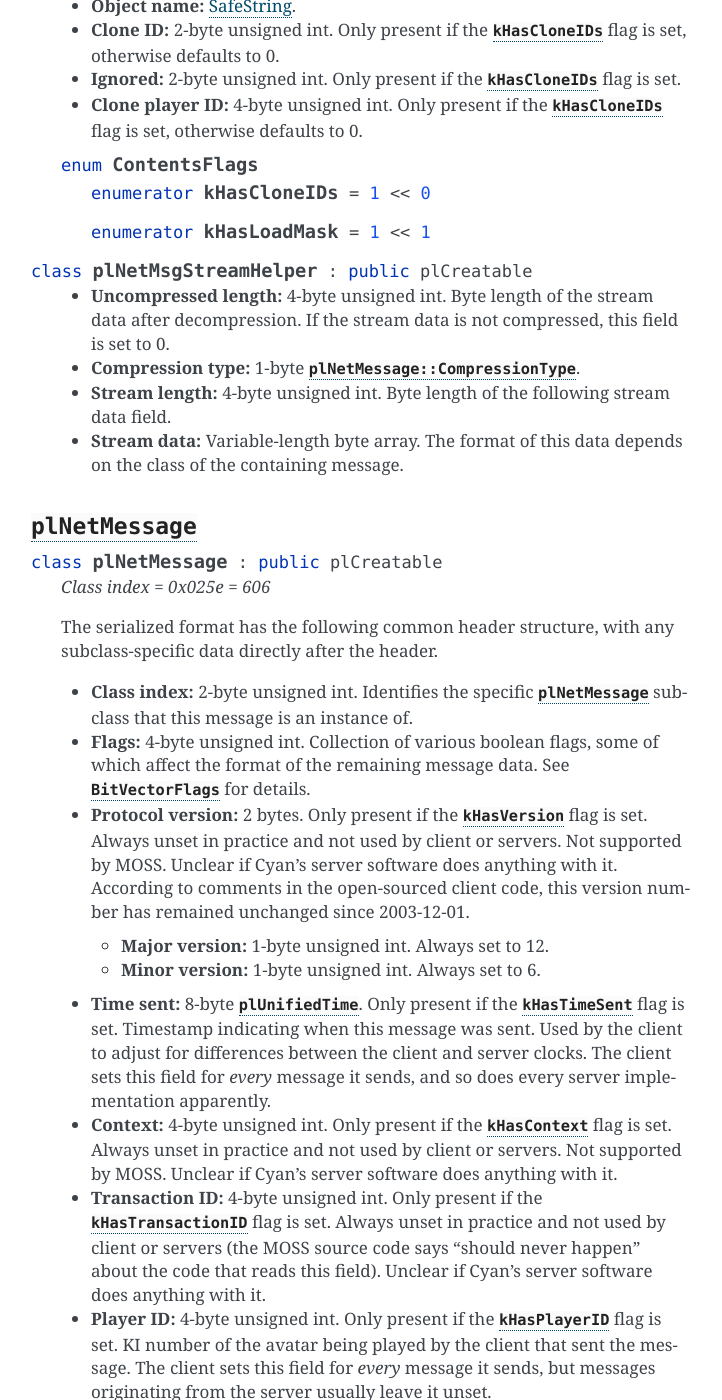
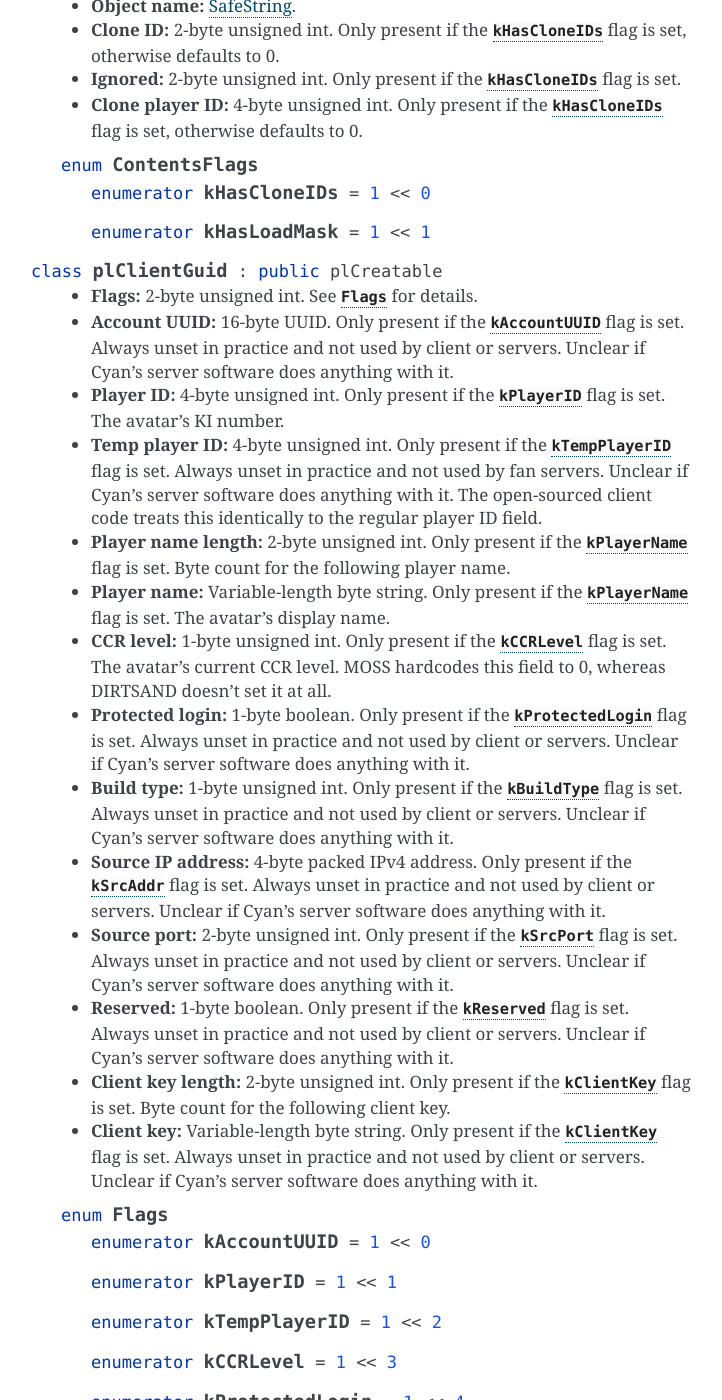
Before and after one commit to dgelessus/NAGUS, a Sphinx documentation site: the page built from docs/uru/game_server.rst, in a window 1280 px wide and 1400 px high, scrolled down 5246 px. Shown: the whole window, without its empty margins (389-1111 px from the left). Built offline with Sphinx 7.4.7, drawn with Linux system fonts in a browser that asks for light colours; some of the changed text lies outside the part shown.

Commit message:
Document structure of plNetMsgMembersList

```diff
--- a/docs/uru/game_server.rst
+++ b/docs/uru/game_server.rst
@@ -180,7 +180,7 @@
   * :cpp:class:`plNetMsgServerToClient` = 0x02b2 = 690 (abstract)
 
     * :cpp:class:`plNetMsgGroupOwner` = 0x0264 = 612 (server -> client)
-    * ``plNetMsgMembersList`` = 0x02ae = 686 (server -> client)
+    * :cpp:class:`plNetMsgMembersList` = 0x02ae = 686 (server -> client)
     * ``plNetMsgMemberUpdate`` = 0x02b1 = 689 (server -> client)
     * ``plNetMsgInitialAgeStateSent`` = 0x02b8 = 696 (server -> client)
   * ``plNetMsgListenListUpdate`` = 0x02c8 = 712 (client <-> server, unused, but client theoretically handles it)
@@ -305,6 +305,75 @@
       .. cpp:enumerator:: kHasCloneIDs = 1 << 0
       .. cpp:enumerator:: kHasLoadMask = 1 << 1
 
+.. cpp:class:: plClientGuid : public plCreatable
+
+   * **Flags:** 2-byte unsigned int.
+     See :cpp:enum:`Flags` for details.
+   * **Account UUID:** 16-byte UUID.
+     Only present if the :cpp:enumerator:`~Flags::kAccountUUID` flag is set.
+     Always unset in practice and not used by client or servers.
+     Unclear if Cyan's server software does anything with it.
+   * **Player ID:** 4-byte unsigned int.
+     Only present if the :cpp:enumerator:`~Flags::kPlayerID` flag is set.
+     The avatar's KI number.
+   * **Temp player ID:** 4-byte unsigned int.
+     Only present if the :cpp:enumerator:`~Flags::kTempPlayerID` flag is set.
+     Always unset in practice and not used by fan servers.
+     Unclear if Cyan's server software does anything with it.
+     The open-sourced client code treats this identically to the regular player ID field.
+   * **Player name length:** 2-byte unsigned int.
+     Only present if the :cpp:enumerator:`~Flags::kPlayerName` flag is set.
+     Byte count for the following player name.
+   * **Player name:** Variable-length byte string.
+     Only present if the :cpp:enumerator:`~Flags::kPlayerName` flag is set.
+     The avatar's display name.
+   * **CCR level:** 1-byte unsigned int.
+     Only present if the :cpp:enumerator:`~Flags::kCCRLevel` flag is set.
+     The avatar's current CCR level.
+     MOSS hardcodes this field to 0,
+     whereas DIRTSAND doesn't set it at all.
+   * **Protected login:** 1-byte boolean.
+     Only present if the :cpp:enumerator:`~Flags::kProtectedLogin` flag is set.
+     Always unset in practice and not used by client or servers.
+     Unclear if Cyan's server software does anything with it.
+   * **Build type:** 1-byte unsigned int.
+     Only present if the :cpp:enumerator:`~Flags::kBuildType` flag is set.
+     Always unset in practice and not used by client or servers.
+     Unclear if Cyan's server software does anything with it.
+   * **Source IP address:** 4-byte packed IPv4 address.
+     Only present if the :cpp:enumerator:`~Flags::kSrcAddr` flag is set.
+     Always unset in practice and not used by client or servers.
+     Unclear if Cyan's server software does anything with it.
+   * **Source port:** 2-byte unsigned int.
+     Only present if the :cpp:enumerator:`~Flags::kSrcPort` flag is set.
+     Always unset in practice and not used by client or servers.
+     Unclear if Cyan's server software does anything with it.
+   * **Reserved:** 1-byte boolean.
+     Only present if the :cpp:enumerator:`~Flags::kReserved` flag is set.
+     Always unset in practice and not used by client or servers.
+     Unclear if Cyan's server software does anything with it.
+   * **Client key length:** 2-byte unsigned int.
+     Only present if the :cpp:enumerator:`~Flags::kClientKey` flag is set.
+     Byte count for the following client key.
+   * **Client key:** Variable-length byte string.
+     Only present if the :cpp:enumerator:`~Flags::kClientKey` flag is set.
+     Always unset in practice and not used by client or servers.
+     Unclear if Cyan's server software does anything with it.
+
+   .. cpp:enum:: Flags
+
+      .. cpp:enumerator:: kAccountUUID = 1 << 0
+      .. cpp:enumerator:: kPlayerID = 1 << 1
+      .. cpp:enumerator:: kTempPlayerID = 1 << 2
+      .. cpp:enumerator:: kCCRLevel = 1 << 3
+      .. cpp:enumerator:: kProtectedLogin = 1 << 4
+      .. cpp:enumerator:: kBuildType = 1 << 5
+      .. cpp:enumerator:: kPlayerName = 1 << 6
+      .. cpp:enumerator:: kSrcAddr = 1 << 7
+      .. cpp:enumerator:: kSrcPort = 1 << 8
+      .. cpp:enumerator:: kReserved = 1 << 9
+      .. cpp:enumerator:: kClientKey = 1 << 10
+
 .. cpp:class:: plNetMsgStreamHelper : public plCreatable
 
    * **Uncompressed length:** 4-byte unsigned int.
@@ -316,6 +385,40 @@
      Byte length of the following stream data field.
    * **Stream data:** Variable-length byte array.
      The format of this data depends on the class of the containing message.
+
+.. cpp:enum:: plNetMember::Flags
+
+   .. cpp:enumerator:: kWaitingForLinkQuery = 1 << 0
+
+      "only used server side"
+
+   .. cpp:enumerator:: kIndirectMember = 1 << 1
+
+      "this guy is behind a firewall of some sort"
+
+   .. cpp:enumerator:: kRequestP2P = 1 << 2
+
+      "wants to play peer to peer"
+
+   .. cpp:enumerator:: kWaitingForChallengeResponse = 1 << 3
+
+      "waiting for client response"
+
+   .. cpp:enumerator:: kIsServer = 1 << 4
+
+      "used by transport member"
+
+   .. cpp:enumerator:: kAllowTimeOut = 1 << 5
+
+      "used by gameserver"
+
+.. cpp:class:: plNetMsgMemberInfoHelper : public plCreatable
+
+   * **Flags:** 4-byte unsigned int.
+     See :cpp:enum:`plNetMember::Flags` for details.
+     MOSS and DIRTSAND always set this field to 0.
+   * **Client info:** :cpp:class:`plClientGuid`.
+   * **Avatar UOID:** :cpp:class:`plUoid`.
 
 :cpp:class:`plNetMessage`
 ^^^^^^^^^^^^^^^^^^^^^^^^^
@@ -839,3 +942,18 @@
 
      * **ID:** 7-byte :cpp:class:`plNetGroupId`.
      * **Owned:** 1-byte boolean.
+
+:cpp:class:`plNetMsgMembersList`
+^^^^^^^^^^^^^^^^^^^^^^^^^^^^^^^^
+
+.. cpp:class:: plNetMsgMembersList : public plNetMsgServerToClient
+
+   *Class index = 0x02ae = 686*
+
+   * **Header:** :cpp:class:`plNetMsgServerToClient`.
+   * **Member count:** 2-byte signed int
+     (yes,
+     it's signed for some reason,
+     even though it can never be negative).
+     Element count for the following member array.
+   * **Members:** Variable-length array of :cpp:class:`plNetMsgMemberInfoHelper`\s.
```
